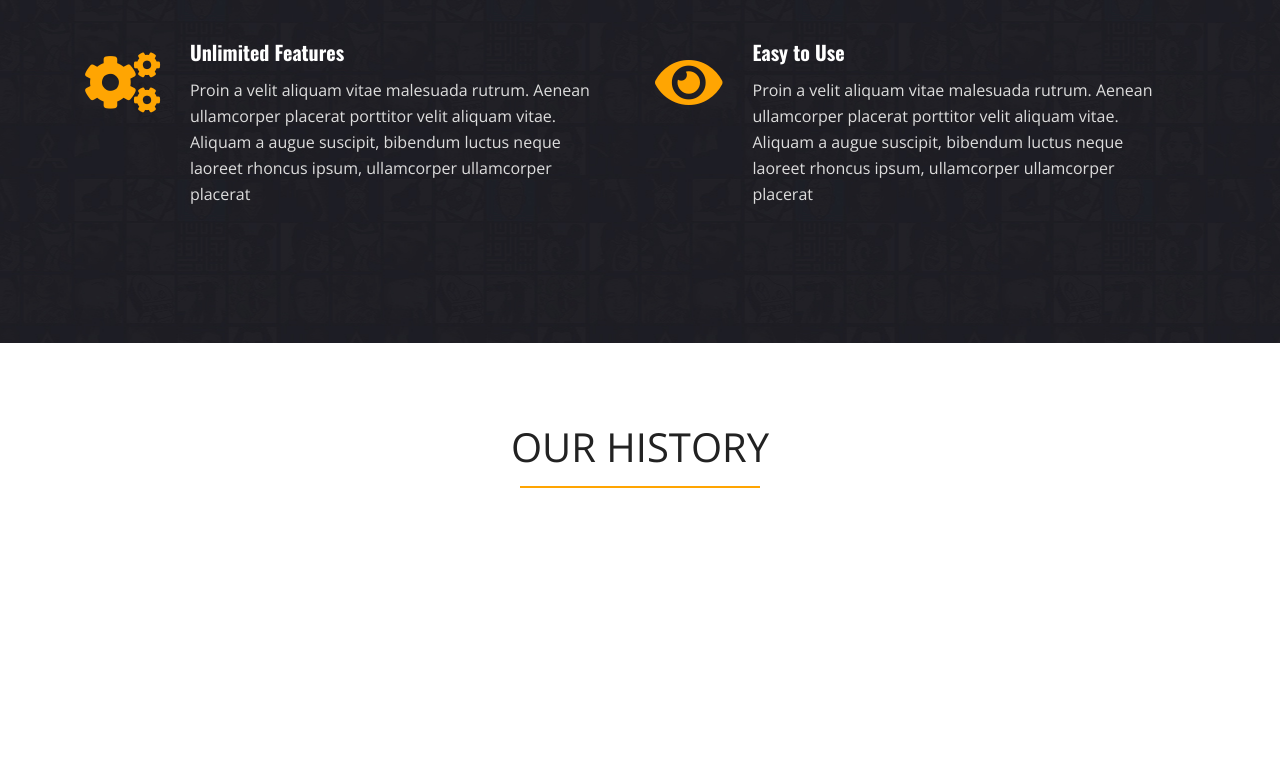
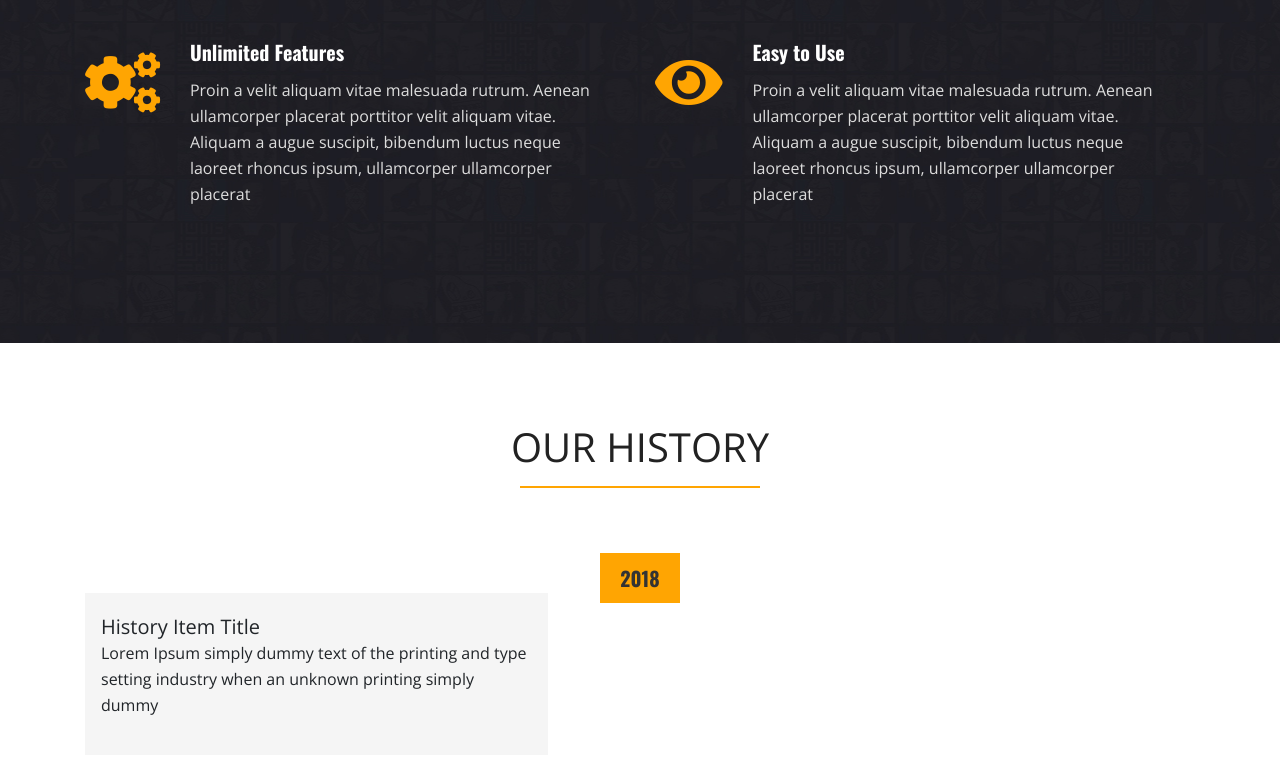
Before and after one commit to coatceatl/fIDEA, a website: page index.html in a window 1280 px wide. Shown: the part 4194-4952 px from the top of the page. Before the commit the page ends 4837 px from the top, so only its background shows below. Drawn offline with nearby package versions, Linux system fonts and the light colour scheme.

Commit message:
added first block to timeline, WIP

```diff
--- a/index.html
+++ b/index.html
@@ -467,6 +467,21 @@
           <div class='col-12 section-header text-center'>
             <h2 class='section-subtitle'>Our history</h2>
           </div>
+
+          <div class='col-12 timeline'>
+            <div class='timeline-year text-center'>
+              <span>2018</span>
+            </div>
+            <div class='timeline-item'>
+              <div class='col-12 col-md-5 pull-left timeline-content'>
+                <div class='timeline-title'>History Item Title</div>
+                <p class='timeline-text'>
+                Lorem Ipsum simply dummy text of the printing and type setting industry when an
+                unknown printing simply dummy
+                </p>
+              </div>
+            </div>
+          </div>
         </div>
       </div>
     </section>
--- a/src/scss/_custom.scss
+++ b/src/scss/_custom.scss
@@ -8,3 +8,4 @@ $font-family-sans-serif: 'Open Sans', sans-serif;
 @import '_skills.scss';
 @import '_services.scss';
 @import '_features.scss';
+@import '_history.scss';
--- /dev/null
+++ b/src/scss/_history.scss
@@ -0,0 +1,26 @@
+.timeline-year span {
+    background-color: #ffa502;
+    color: #333;
+    font-size: 20px;
+    font-family: 'Oswald', sans-serif;
+    font-weight: 700;
+    padding: 10px 20px;
+}
+.timeline-content {
+  background-color: #f5f5f5;
+    border: 1px solid #f5f5f5;
+    position: relative;
+    padding: 20px;
+    font-size: 16px;
+    font-weight: 300;
+    line-height: 26px;
+}
+.timeline-title {
+  font-size: 20px;
+  font-weight: 400;
+}
+.timeline-text {
+  font-size: 16px;
+    font-weight: 300;
+    line-height: 26px;
+}
```
Also changed, not shown: dist/main.css.
